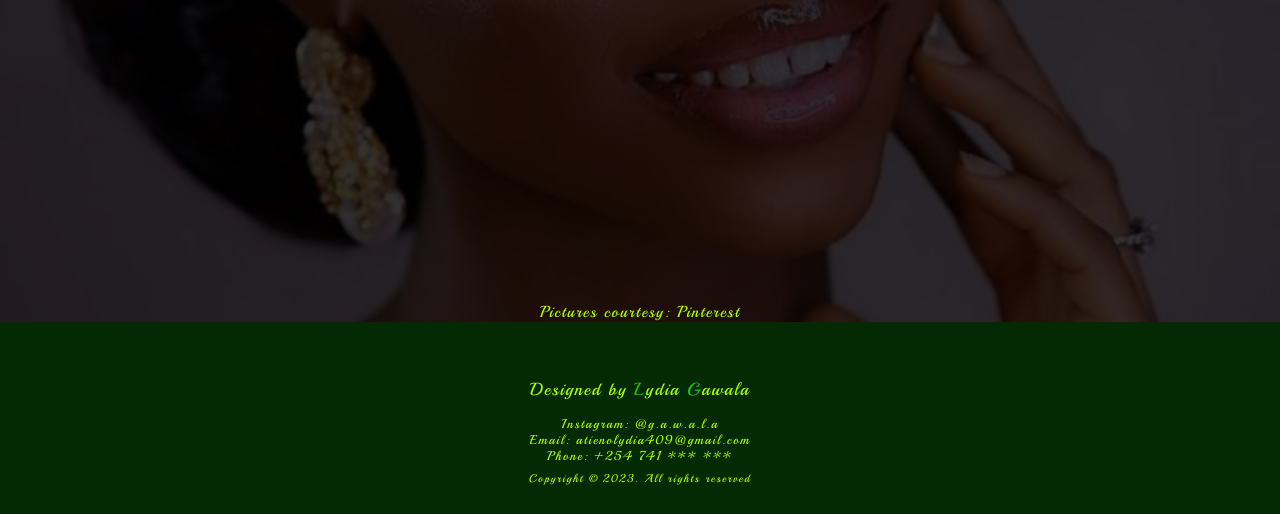
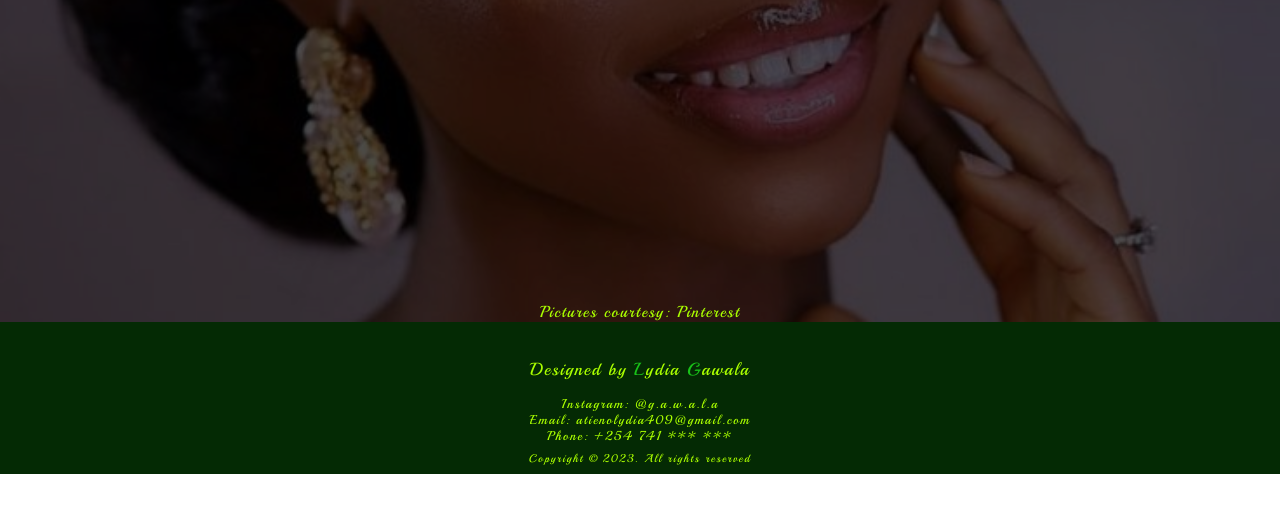
Before and after one commit to lydia-atieno/Weddings, a plain HTML site: page index.html in a window 1280 px wide. Shown: the part 438-952 px from the top of the page. After the commit the page ends 912 px from the top, so only its background shows below. Drawn offline with Linux system fonts and the light colour scheme.

Commit message:
Update style.css

```diff
--- a/style.css
+++ b/style.css
@@ -34,7 +34,7 @@ html{
     left: 0;
     position: absolute;
     background-color: black;
-    opacity: .8;
+    opacity: .7;
     z-index: -1;
 }
  #body h1{
@@ -262,7 +262,7 @@ html{
 /*Footer Section*/
 #footer .footer{
     background-color: rgb(4, 42, 4);
-    height: 24vh;
+    height: 19vh;
 
 }
 #footer p{
```
